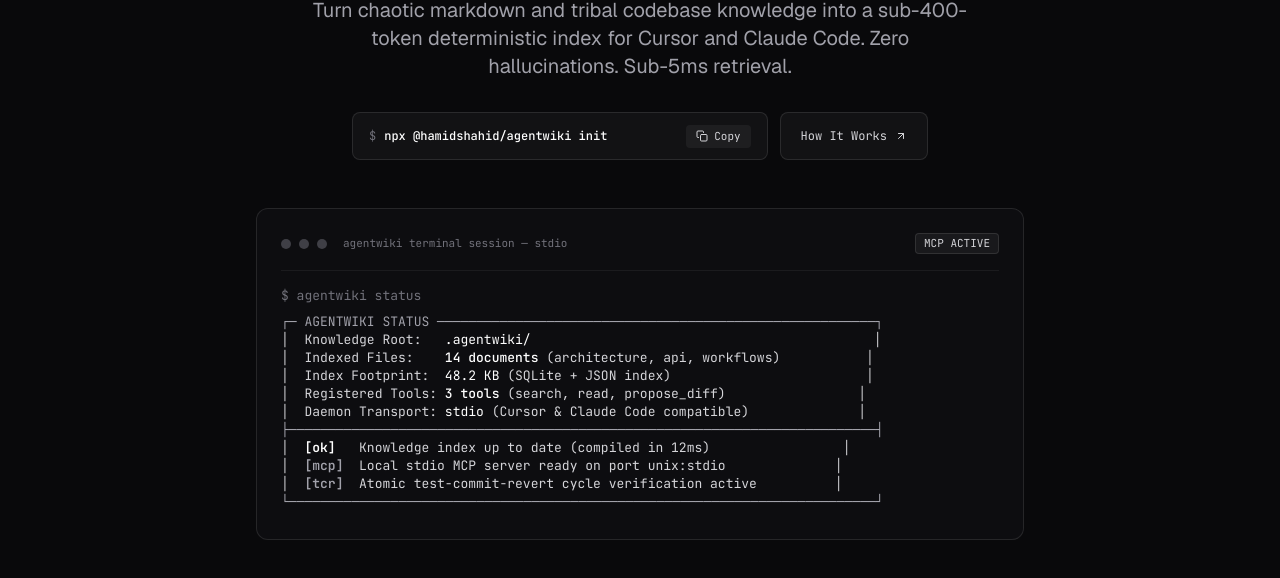
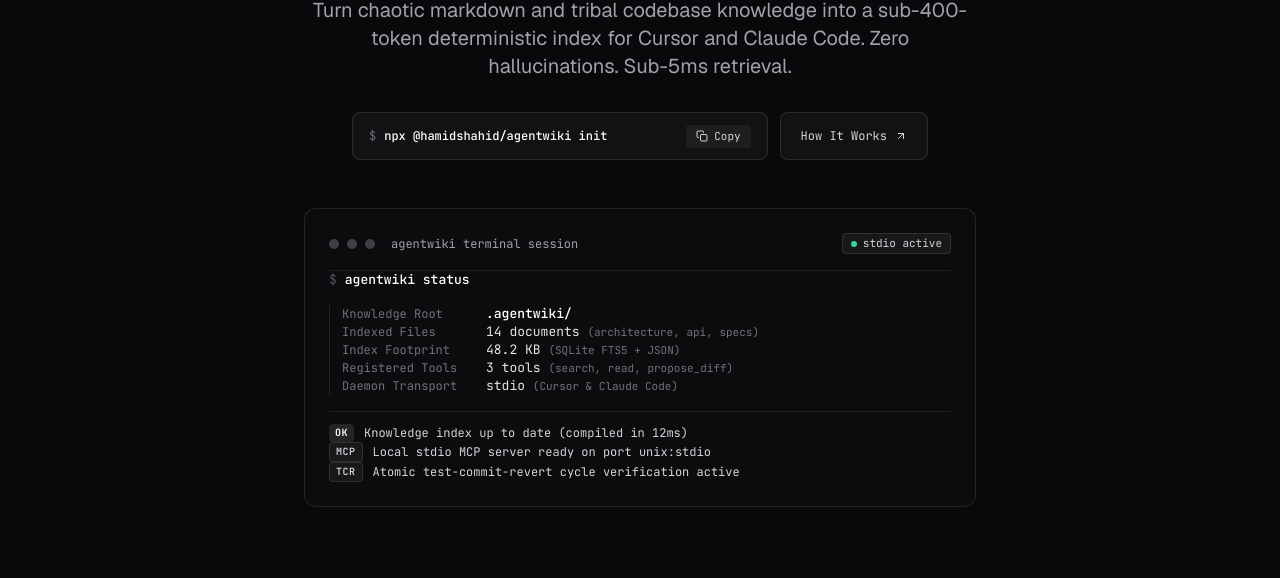
Before and after one commit to Hamidcodedot/agentwiki, a website: page site/index.html in a window 1280 px wide. Shown: the part 374-952 px from the top of the page. Drawn offline with nearby package versions, Linux system fonts and the light colour scheme.

Commit message:
refactor(site): simplify terminal preview card with clean structured HTML/CSS layout

```diff
--- a/site/index.html
+++ b/site/index.html
@@ -145,35 +145,69 @@
       </a>
     </div>
 
-    <!-- Live Obsidian Precision CLI Preview Card -->
-    <div class="mt-12 w-full max-w-3xl min-w-0 rounded-xl border border-white/10 bg-[#0d0d10] p-4 sm:p-6 text-left shadow-2xl relative overflow-hidden">
-      <!-- Card Header -->
-      <div class="flex items-center justify-between pb-4 border-b border-white/[0.06] mb-4">
+    <!-- Clean Minimalist CLI Terminal Preview Card -->
+    <div class="mt-12 w-full max-w-2xl min-w-0 rounded-xl border border-white/10 bg-[#0c0c0f] p-5 sm:p-6 text-left shadow-2xl relative overflow-hidden">
+      <!-- Window Header -->
+      <div class="flex items-center justify-between pb-4 border-b border-white/[0.08] mb-5">
         <div class="flex items-center gap-2">
           <div class="w-2.5 h-2.5 rounded-full bg-zinc-700"></div>
           <div class="w-2.5 h-2.5 rounded-full bg-zinc-700"></div>
           <div class="w-2.5 h-2.5 rounded-full bg-zinc-700"></div>
-          <span class="ml-2 font-mono text-[11px] text-zinc-500">agentwiki terminal session — stdio</span>
+          <span class="ml-2 font-mono text-[12px] text-zinc-400">agentwiki terminal session</span>
         </div>
-        <div class="flex items-center gap-2 font-mono text-[11px] text-zinc-400">
-          <span class="px-2 py-0.5 rounded bg-white/5 border border-white/10 text-zinc-300">MCP ACTIVE</span>
+        <div class="flex items-center gap-1.5 font-mono text-[11px] text-zinc-300 px-2 py-0.5 rounded border border-white/10 bg-white/5">
+          <span class="w-1.5 h-1.5 rounded-full bg-emerald-400"></span>
+          <span>stdio active</span>
         </div>
       </div>
 
-      <!-- Terminal Output Content (Obsidian Precision Style) -->
-      <div class="font-mono text-[11px] sm:text-[13px] leading-relaxed text-zinc-300 overflow-x-auto min-w-0 select-text pb-1">
-        <div class="text-zinc-500 mb-2">$ agentwiki status</div>
-        <div class="text-zinc-400 whitespace-pre">┌─ AGENTWIKI STATUS ────────────────────────────────────────────────────────┐</div>
-        <div class="text-zinc-300 whitespace-pre">│  Knowledge Root:   <span class="text-white">.agentwiki/</span>                                            │</div>
-        <div class="text-zinc-300 whitespace-pre">│  Indexed Files:    <span class="text-white font-medium">14 documents</span> (architecture, api, workflows)           │</div>
-        <div class="text-zinc-300 whitespace-pre">│  Index Footprint:  <span class="text-white">48.2 KB</span> (SQLite + JSON index)                         │</div>
-        <div class="text-zinc-300 whitespace-pre">│  Registered Tools: <span class="text-white font-medium">3 tools</span> (search, read, propose_diff)                 │</div>
-        <div class="text-zinc-300 whitespace-pre">│  Daemon Transport: <span class="text-white">stdio</span> (Cursor &amp; Claude Code compatible)              │</div>
-        <div class="text-zinc-400 whitespace-pre">├───────────────────────────────────────────────────────────────────────────┤</div>
-        <div class="text-zinc-300 whitespace-pre">│  <span class="text-white font-semibold">[ok]</span>   Knowledge index up to date (compiled in 12ms)                 │</div>
-        <div class="text-zinc-300 whitespace-pre">│  <span class="text-zinc-400 font-semibold">[mcp]</span>  Local stdio MCP server ready on port unix:stdio              │</div>
-        <div class="text-zinc-300 whitespace-pre">│  <span class="text-zinc-400 font-semibold">[tcr]</span>  Atomic test-commit-revert cycle verification active          │</div>
-        <div class="text-zinc-400 whitespace-pre">└───────────────────────────────────────────────────────────────────────────┘</div>
+      <!-- Terminal Output Content -->
+      <div class="font-mono text-xs sm:text-[13px] leading-relaxed space-y-4">
+        <!-- Command Prompt -->
+        <div class="flex items-center gap-2 text-zinc-400">
+          <span class="text-zinc-600">$</span>
+          <span class="text-white font-medium">agentwiki status</span>
+        </div>
+
+        <!-- Structured Key-Value Specs -->
+        <div class="space-y-2 pl-3 border-l border-white/10 text-xs sm:text-[13px]">
+          <div class="flex flex-col sm:flex-row sm:items-baseline sm:gap-8">
+            <span class="w-36 text-zinc-500 shrink-0 text-[11px] sm:text-xs">Knowledge Root</span>
+            <span class="text-white font-medium">.agentwiki/</span>
+          </div>
+          <div class="flex flex-col sm:flex-row sm:items-baseline sm:gap-8">
+            <span class="w-36 text-zinc-500 shrink-0 text-[11px] sm:text-xs">Indexed Files</span>
+            <span class="text-zinc-200">14 documents <span class="text-zinc-500 text-[11px]">(architecture, api, specs)</span></span>
+          </div>
+          <div class="flex flex-col sm:flex-row sm:items-baseline sm:gap-8">
+            <span class="w-36 text-zinc-500 shrink-0 text-[11px] sm:text-xs">Index Footprint</span>
+            <span class="text-zinc-200">48.2 KB <span class="text-zinc-500 text-[11px]">(SQLite FTS5 + JSON)</span></span>
+          </div>
+          <div class="flex flex-col sm:flex-row sm:items-baseline sm:gap-8">
+            <span class="w-36 text-zinc-500 shrink-0 text-[11px] sm:text-xs">Registered Tools</span>
+            <span class="text-zinc-200">3 tools <span class="text-zinc-500 text-[11px]">(search, read, propose_diff)</span></span>
+          </div>
+          <div class="flex flex-col sm:flex-row sm:items-baseline sm:gap-8">
+            <span class="w-36 text-zinc-500 shrink-0 text-[11px] sm:text-xs">Daemon Transport</span>
+            <span class="text-zinc-200">stdio <span class="text-zinc-500 text-[11px]">(Cursor &amp; Claude Code)</span></span>
+          </div>
+        </div>
+
+        <!-- Semantic Verification Badges -->
+        <div class="pt-3 border-t border-white/[0.08] space-y-2 text-xs">
+          <div class="flex items-center gap-2.5 text-zinc-300">
+            <span class="font-semibold text-white px-1.5 py-0.5 rounded bg-white/10 text-[10px] tracking-wider uppercase shrink-0">OK</span>
+            <span>Knowledge index up to date (compiled in 12ms)</span>
+          </div>
+          <div class="flex items-center gap-2.5 text-zinc-300">
+            <span class="font-semibold text-zinc-300 px-1.5 py-0.5 rounded bg-white/5 border border-white/10 text-[10px] tracking-wider uppercase shrink-0">MCP</span>
+            <span>Local stdio MCP server ready on port unix:stdio</span>
+          </div>
+          <div class="flex items-center gap-2.5 text-zinc-300">
+            <span class="font-semibold text-zinc-300 px-1.5 py-0.5 rounded bg-white/5 border border-white/10 text-[10px] tracking-wider uppercase shrink-0">TCR</span>
+            <span>Atomic test-commit-revert cycle verification active</span>
+          </div>
+        </div>
       </div>
     </div>
 
--- a/site/style.css
+++ b/site/style.css
@@ -125,12 +125,14 @@ pre, code, kbd, samp { font-family: 'JetBrains Mono', Menlo, Monaco, Consolas, '
 /* 4. Background Colors */
 .bg-\[\#09090b\] { background-color: #09090b; }
 .bg-\[\#0c0c0e\] { background-color: #0c0c0e; }
+.bg-\[\#0c0c0f\] { background-color: #0c0c0f; }
 .bg-\[\#0d0d10\] { background-color: #0d0d10; }
 .bg-\[\#121214\] { background-color: #121214; }
 .bg-\[\#141418\] { background-color: #141418; }
 .bg-white { background-color: #ffffff; }
 .bg-zinc-200 { background-color: #e4e4e7; }
 .bg-zinc-700 { background-color: #3f3f46; }
+.bg-emerald-400 { background-color: #34d399; }
 
 .bg-white\/5 { background-color: rgba(255, 255, 255, 0.05); }
 .bg-white\/10 { background-color: rgba(255, 255, 255, 0.1); }
@@ -145,6 +147,7 @@ pre, code, kbd, samp { font-family: 'JetBrains Mono', Menlo, Monaco, Consolas, '
 .border { border-width: 1px; }
 .border-t { border-top-width: 1px; }
 .border-b { border-bottom-width: 1px; }
+.border-l { border-left-width: 1px; }
 .border-b-2 { border-bottom-width: 2px; }
 .border-transparent { border-color: transparent; }
 
@@ -185,6 +188,8 @@ pre, code, kbd, samp { font-family: 'JetBrains Mono', Menlo, Monaco, Consolas, '
 .w-8 { width: 32px; }
 .h-8 { height: 32px; }
 .w-10 { width: 40px; }
+.w-32 { width: 128px; }
+.w-36 { width: 144px; }
 .h-10 { height: 40px; }
 
 .h-9 { height: 36px; }
@@ -281,12 +286,17 @@ pre, code, kbd, samp { font-family: 'JetBrains Mono', Menlo, Monaco, Consolas, '
 .gap-1 { gap: 4px; }
 .gap-1\.5 { gap: 6px; }
 .gap-2 { gap: 8px; }
+.gap-2\.5 { gap: 10px; }
 .gap-3 { gap: 12px; }
 .gap-4 { gap: 16px; }
 .gap-6 { gap: 24px; }
 .gap-8 { gap: 32px; }
+.gap-12 { gap: 48px; }
 
 .space-y-1 > :not([hidden]) ~ :not([hidden]) { margin-top: 4px; }
+.space-y-1\.5 > :not([hidden]) ~ :not([hidden]) { margin-top: 6px; }
+.space-y-2\.5 > :not([hidden]) ~ :not([hidden]) { margin-top: 10px; }
+.space-y-4 > :not([hidden]) ~ :not([hidden]) { margin-top: 16px; }
 .space-y-6 > :not([hidden]) ~ :not([hidden]) { margin-top: 24px; }
 
 .shrink-0 { flex-shrink: 0; }
@@ -391,6 +401,10 @@ pre, code, kbd, samp { font-family: 'JetBrains Mono', Menlo, Monaco, Consolas, '
   .sm\:text-3xl { font-size: 30px; line-height: 36px; }
   .sm\:text-4xl { font-size: 36px; line-height: 40px; }
   .sm\:text-5xl { font-size: 48px; line-height: 1.1; }
+  .sm\:gap-6 { gap: 24px; }
+  .sm\:gap-12 { gap: 48px; }
+  .sm\:items-baseline { align-items: baseline; }
+  .sm\:justify-start { justify-content: flex-start; }
   .sm\:whitespace-normal { white-space: normal; }
 }
 
```
